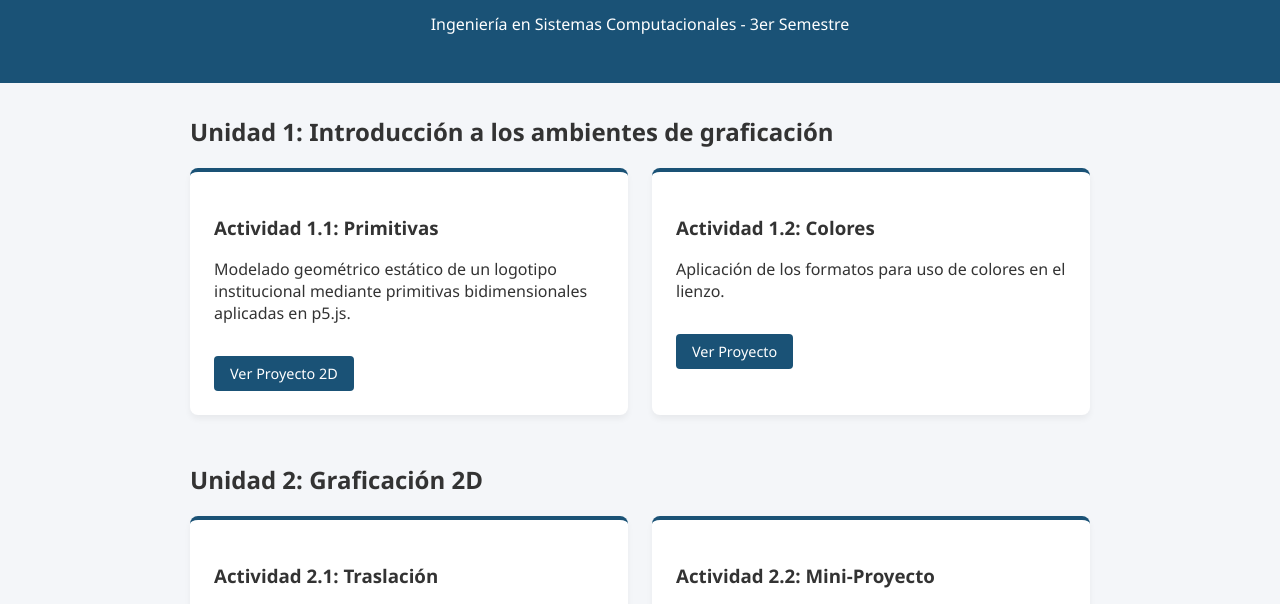
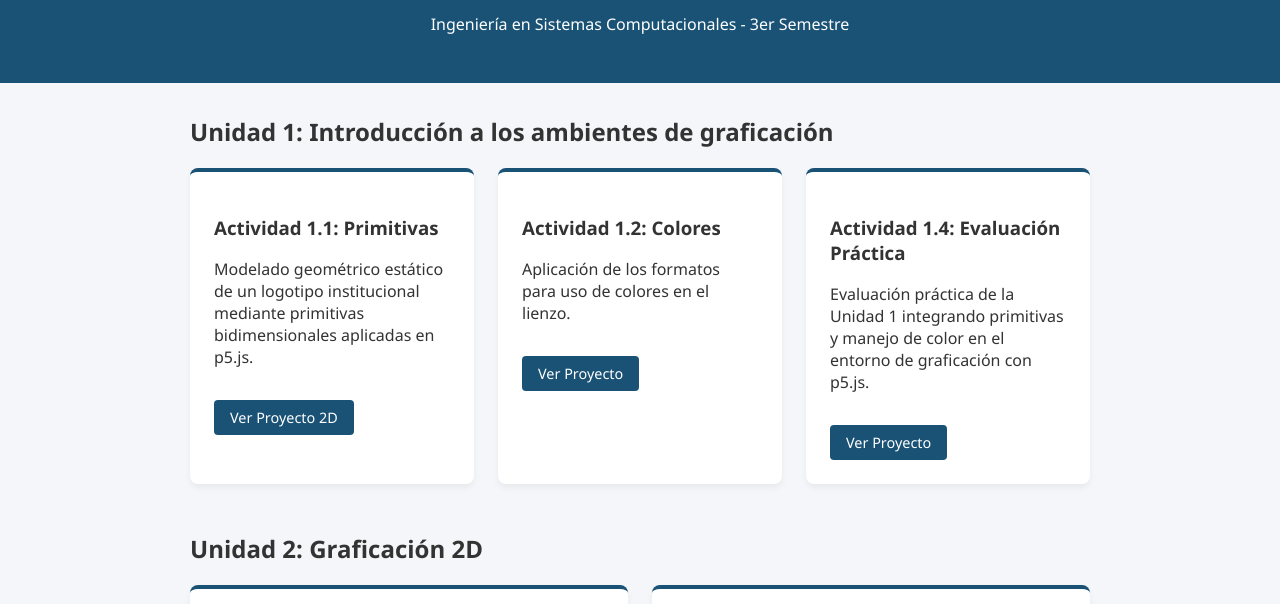
Before and after one commit to AlejandroKauil/graficacion_portafolio_alejandro_kauil, a plain HTML site: page index.html in a window 1280 px wide. Shown: the part 143-747 px from the top of the page. Drawn offline with Linux system fonts and the light colour scheme.

Commit message:
Add new activity section for practical evaluation

```diff
--- a/index.html
+++ b/index.html
@@ -30,6 +30,12 @@
                     <p>Aplicación de los formatos para uso de colores en el lienzo.</p>
                     <a href="https://editor.p5js.org/AlejandroKauil/full/9oE7tU6YQ" target="_blank" class="btn-enlace">Ver Proyecto </a>
                 </div>
+                 <div class="tarjeta-actividad">
+                    <h3>Actividad 1.4: Evaluación Práctica</h3>
+                    <p>Evaluación práctica de la Unidad 1 integrando primitivas y manejo de color en el entorno de graficación con p5.js.</p>
+                    <a href="#" target="_blank" class="btn-enlace">Ver Proyecto</a>
+                </div>
+
 
             </div>
         </section>
```
